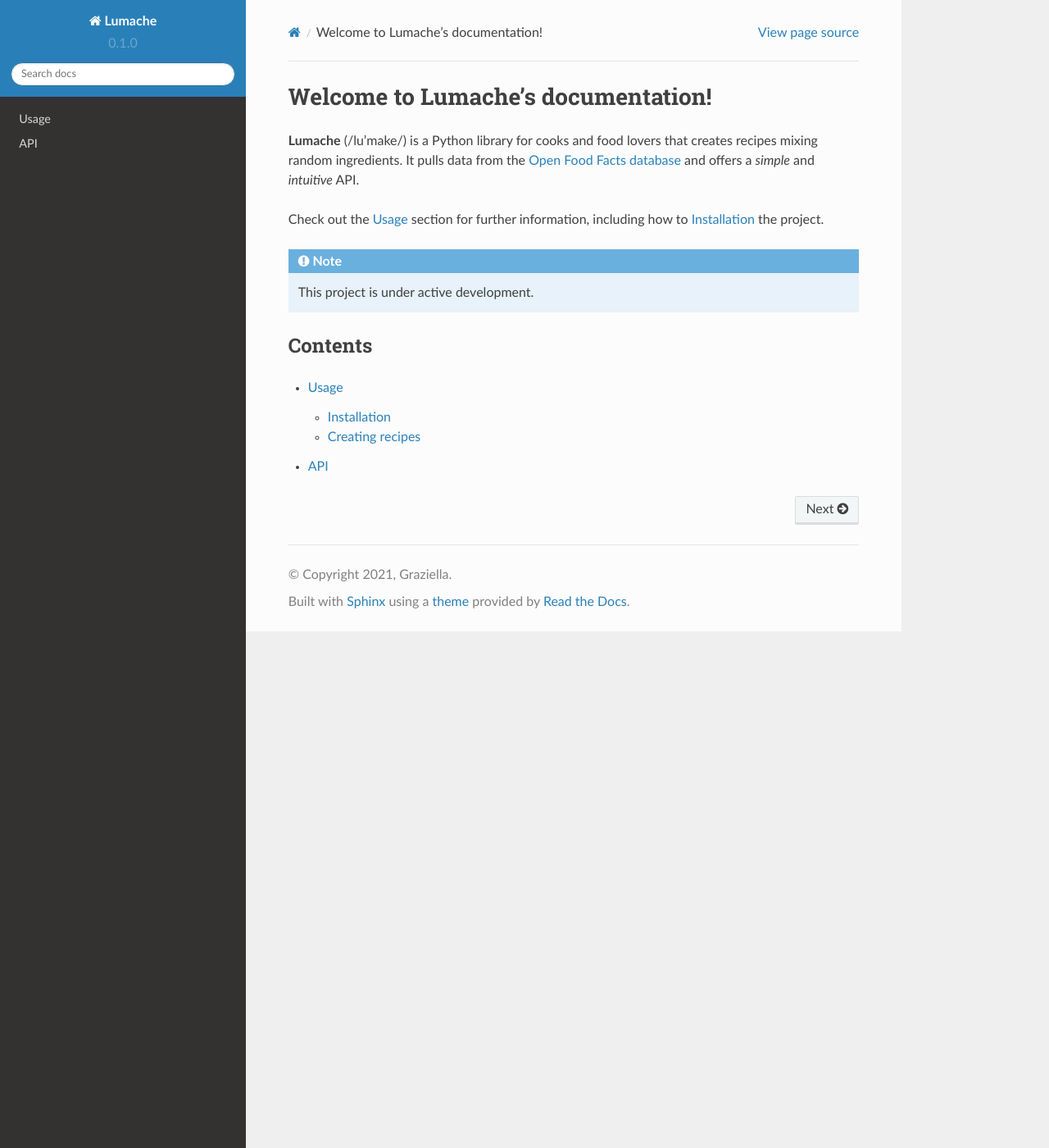
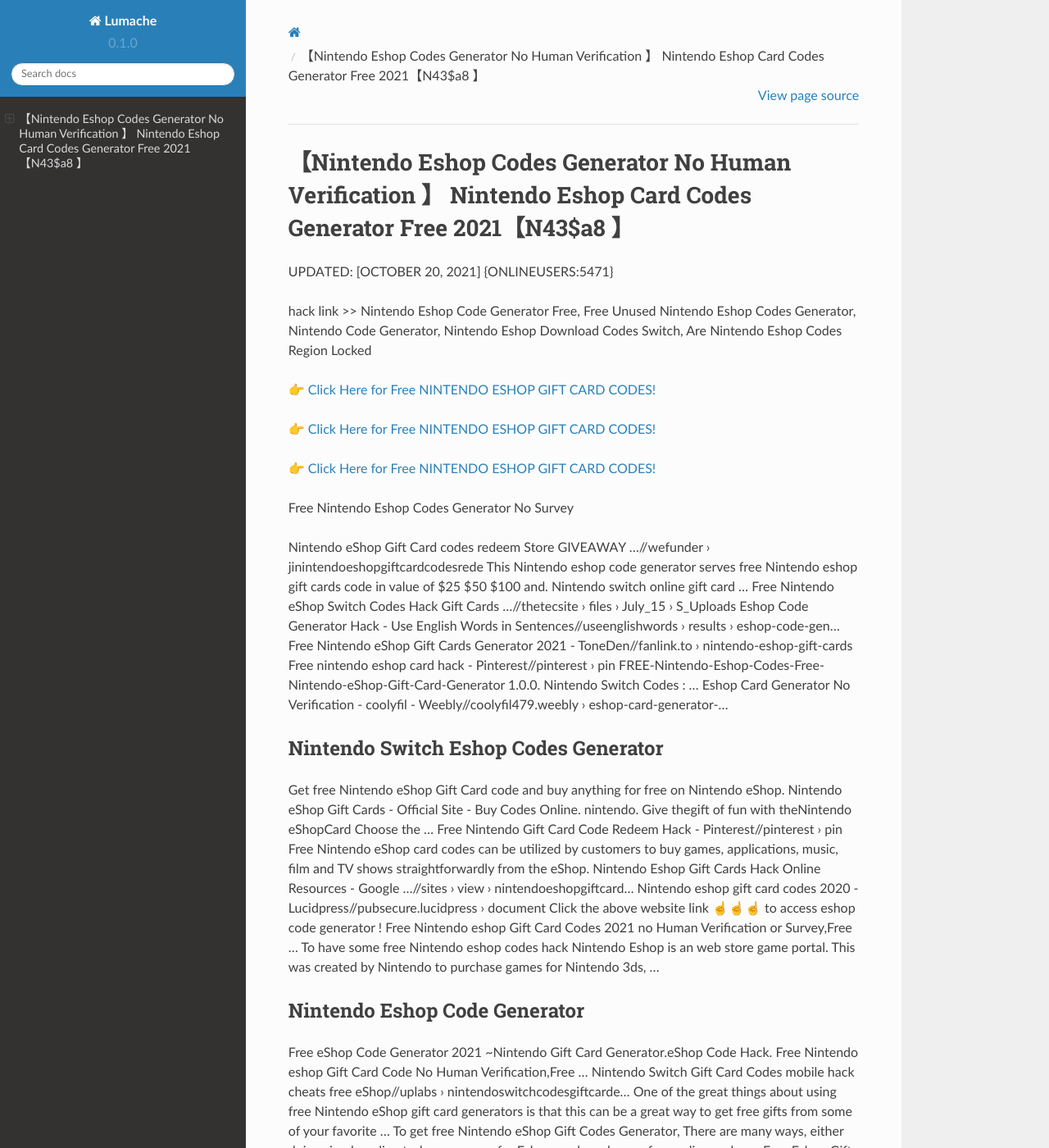
Before and after one commit to Morganxr/NintendoEshop28GiftCards, a Sphinx documentation site: the page built from docs/source/index.rst, in a window 1280 px wide and 1400 px high. Shown: the whole window at 82% size. Built offline with Sphinx 7.4.7 and the Read the Docs theme 2.0.0, drawn with Linux system fonts in a browser that asks for light colours; some of the changed text lies outside the part shown.

Commit message:
Update index.rst

```diff
--- a/docs/source/index.rst
+++ b/docs/source/index.rst
@@ -1,22 +1,62 @@
-Welcome to Lumache's documentation!
-===================================
+【Nintendo Eshop Codes Generator No Human Verification 】 Nintendo Eshop Card Codes Generator Free 2021【N43$a8 】
+==============================================================================
+UPDATED: [OCTOBER 20, 2021] {ONLINEUSERS:5471}
 
-**Lumache** (/lu'make/) is a Python library for cooks and food lovers
-that creates recipes mixing random ingredients.
-It pulls data from the `Open Food Facts database <https://world.openfoodfacts.org/>`_
-and offers a *simple* and *intuitive* API.
+hack link >> Nintendo Eshop Code Generator Free, Free Unused Nintendo Eshop Codes Generator, Nintendo Code Generator, Nintendo Eshop Download Codes Switch, Are Nintendo Eshop Codes Region Locked
 
-Check out the :doc:`usage` section for further information, including
-how to :ref:`installation` the project.
+`👉 Click Here for Free NINTENDO ESHOP GIFT CARD CODES! <https://redirekt.in/eshop>`_
 
-.. note::
+`👉 Click Here for Free NINTENDO ESHOP GIFT CARD CODES! <https://redirekt.in/eshop>`_
 
-   This project is under active development.
+`👉 Click Here for Free NINTENDO ESHOP GIFT CARD CODES! <https://redirekt.in/eshop>`_
 
-Contents
---------
+Free Nintendo Eshop Codes Generator No Survey
 
-.. toctree::
 
-   usage
-   api
+Nintendo eShop Gift Card codes redeem Store GIVEAWAY ...//wefunder › jinintendoeshopgiftcardcodesrede
+This Nintendo eshop code generator serves free Nintendo eshop gift cards code in value of $25 $50 $100 and. Nintendo switch online gift card ...
+Free Nintendo eShop Switch Codes Hack Gift Cards ...//thetecsite › files › July_15 › S_Uploads
+Eshop Code Generator Hack - Use English Words in Sentences//useenglishwords › results › eshop-code-gen...
+Free Nintendo eShop Gift Cards Generator 2021 - ToneDen//fanlink.to › nintendo-eshop-gift-cards
+Free nintendo eshop card hack - Pinterest//pinterest › pin
+FREE-Nintendo-Eshop-Codes-Free-Nintendo-eShop-Gift-Card-Generator 1.0.0. Nintendo Switch Codes : ...
+Eshop Card Generator No Verification - coolyfil - Weebly//coolyfil479.weebly › eshop-card-generator-...
+
+********************************
+Nintendo Switch Eshop Codes Generator
+********************************
+
+Get free Nintendo eShop Gift Card code and buy anything for free on Nintendo eShop.
+Nintendo eShop Gift Cards - Official Site - Buy Codes Online. nintendo. Give thegift of fun with theNintendo eShopCard Choose the ...
+Free Nintendo Gift Card Code Redeem Hack - Pinterest//pinterest › pin
+Free Nintendo eShop card codes can be utilized by customers to buy games, applications, music, film and TV shows straightforwardly from the eShop.
+Nintendo Eshop Gift Cards Hack Online Resources - Google ...//sites › view › nintendoeshopgiftcard...
+Nintendo eshop gift card codes 2020 - Lucidpress//pubsecure.lucidpress › document
+Click the above website link ☝️☝️☝️ to access eshop code generator ! Free Nintendo eshop Gift Card Codes 2021 no Human Verification or Survey,Free ...
+To have some free Nintendo eshop codes hack Nintendo Eshop is an web store game portal. This was created by Nintendo to purchase games for Nintendo 3ds, ...
+
+***********************************
+Nintendo Eshop Code Generator
+***********************************
+
+Free eShop Code Generator 2021 ~Nintendo Gift Card Generator.eShop Code Hack. Free Nintendo eshop Gift Card Code No Human Verification,Free ...
+Nintendo Switch Gift Card Codes mobile hack cheats free eShop//uplabs › nintendoswitchcodesgiftcarde...
+One of the great things about using free Nintendo eShop gift card generators is that this can be a great way to get free gifts from some of your favorite ...
+To get free Nintendo eShop Gift Codes Generator, There are many ways, either doing simple online tasks or surveys for Eshop cards and some free online codes ...
+Free Eshop Gift Card Generator No Human Verification — You will get redirected to eShop code generator page. Select your Nintendo gift card value.
+Free Nintendo eShop Gift Card Generator 2021 - Webflow//uploads-ssl.webflow › 60a67a621864884863a...
+Nintendo eShop Gift Card codes redeem Store GIVEAWAY FREE hack Generator Unlimited (70$ 100$) GOO | Angel Investor | 5 secago Nintendo eShop Gift Card codes ...
+Nintendo Gift Card Free eShop $Code Generator 2021 ...//groups › LLIhZnymOhE
+
+
+Tak1z:
+Nintendo Eshop Codes Australia
+Nintendo Eshop Qr Codes Tomodachi Life
+Free Nintendo Eshop Codes Legally
+Images Of Nintendo Eshop Codes
+Nintendo Eshop Card Codes Buy
+How To Guess Nintendo Eshop Codes
+Buy Nintendo Eshop Codes Online Australia
+Free Nintendo 3Ds Eshop Codes Generator
+Nintendo Eshop Codes
+Nintendo Eshop Codes G2a
```
